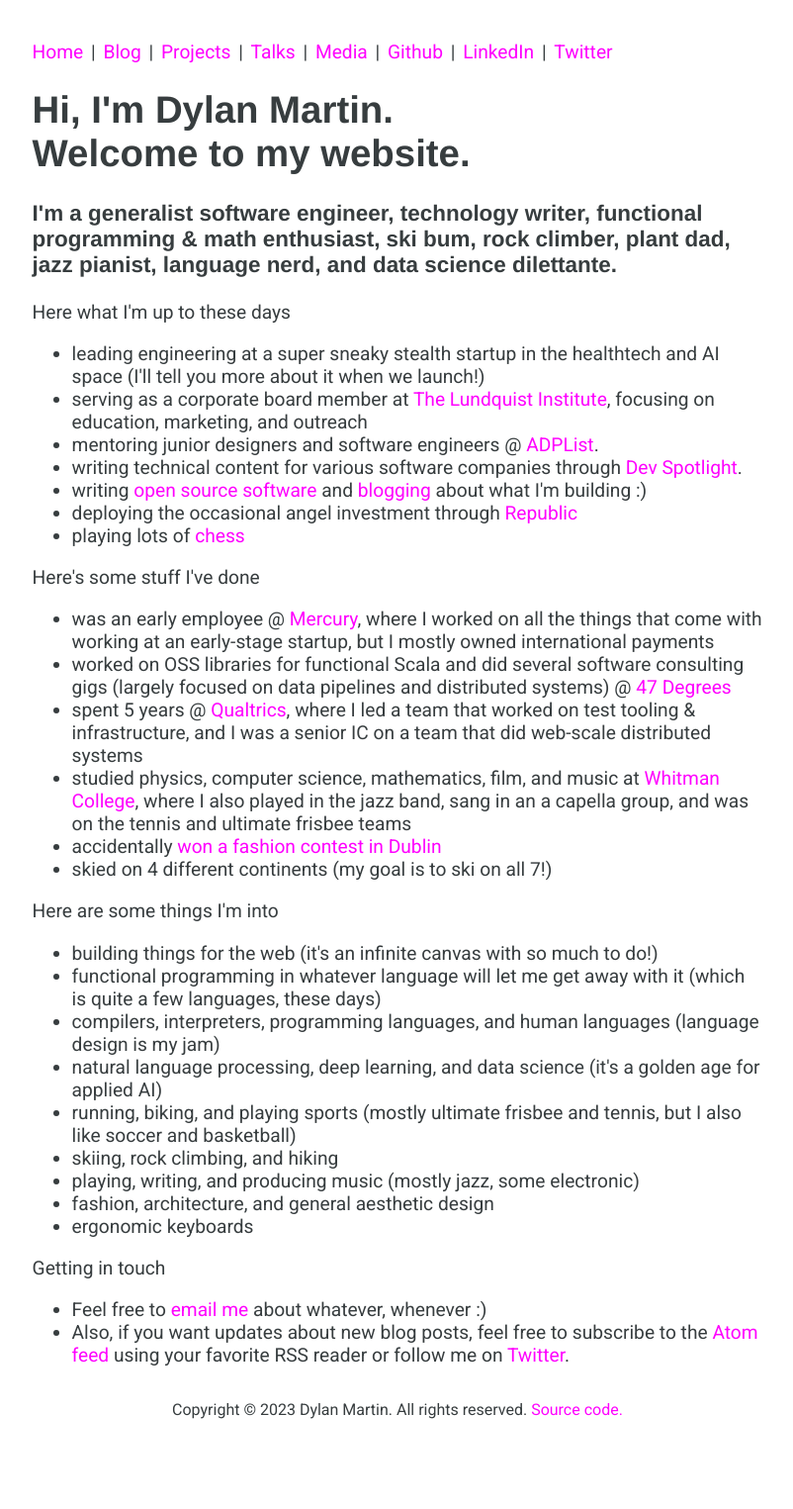
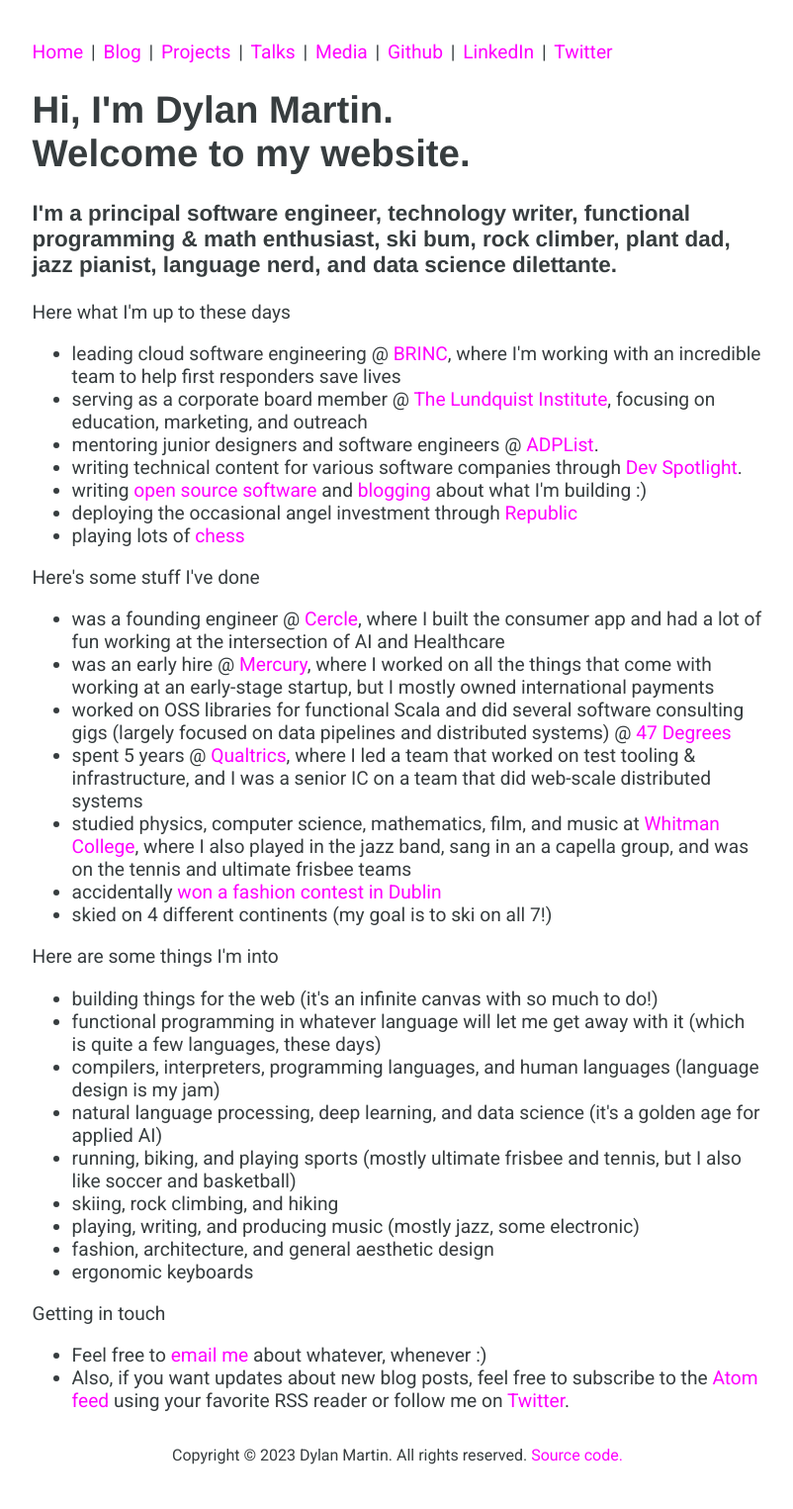
Before and after one commit to dmarticus/dmarticus.github.io, a Jekyll site: the page built from index.html, in a window 1280 px wide. Shown: the whole page at 99% size, without its empty margins (238-1040 px from the left). Built offline with Jekyll 4.4.1, drawn with Linux system fonts in a browser that asks for light colours; comment, search, counter and statistics services are not loaded; before the commit the page ends 1479 px from its top, so only the background shows below that.

Commit message:
fuck it ship it

```diff
--- a/index.html
+++ b/index.html
@@ -3,7 +3,7 @@
 title: Home
 ---
 <h1>Hi, I'm Dylan Martin. <br>Welcome to my website.</h1>
-<h3>I'm a generalist software engineer, technology writer, functional programming & math enthusiast, ski bum, rock
+<h3>I'm a principal software engineer, technology writer, functional programming & math enthusiast, ski bum, rock
   climber, plant dad, jazz
   pianist, language nerd, and
   data
@@ -11,8 +11,10 @@
 
 <header>Here what I'm up to these days</header>
 <ul>
-  <li>leading engineering at a super sneaky stealth startup in the healthtech and AI space (I'll tell you more about it when we launch!)</li>
-  <li>serving as a corporate board member at <a href="https://lundquist.org/" rel="noreferrer" target="_blank">The
+  <li>leading cloud software engineering @ <a href="https://brincdrones.com/" rel="noreferrer"
+      target="_blank">BRINC</a>,
+    where I'm working with an incredible team to help first responders save lives</li>
+  <li>serving as a corporate board member @ <a href="https://lundquist.org/" rel="noreferrer" target="_blank">The
       Lundquist Institute</a>, focusing on education, marketing, and outreach</li>
   <li>mentoring junior designers and software engineers @ <a href="https://adplist.org/" rel="noreferrer"
       target="_blank">ADPList</a>.</li>
@@ -28,8 +30,11 @@
 
 <header>Here's some stuff I've done</header>
 <ul>
-  <li>was an early employee @ <a href="https://mercury.com/about" rel="noreferrer" target="_blank">Mercury</a>, where I
-    worked on all the things that come with working at an early-stage startup, but I mostly owned international payments</li>
+  <li>was a founding engineer @ <a href="https://www.cercle.ai/" rel="noreferrer" target="_blank">Cercle</a>, where I
+    built the consumer app and had a lot of fun working at the intersection of AI and Healthcare</li>
+  <li>was an early hire @ <a href="https://mercury.com/about" rel="noreferrer" target="_blank">Mercury</a>, where I
+    worked on all the things that come with working at an early-stage startup, but I mostly owned international payments
+  </li>
   <li>worked on OSS libraries for functional Scala and did several software consulting gigs (largely focused on
     data
     pipelines and distributed systems) @ <a href="https://www.47deg.com/" rel="noreferrer" target="_blank">47
@@ -39,7 +44,8 @@
       rel="noreferrer" target="_blank">Qualtrics</a>, where I led a team that worked on test tooling & infrastructure,
     and I was a senior IC on a team that did web-scale distributed systems</li>
   <li>studied physics, computer science, mathematics, film, and music at <a href="https://www.whitman.edu/"
-      rel="noreferrer" target="_blank">Whitman College</a>, where I also played in the jazz band, sang in an a capella group, and was on the tennis and ultimate frisbee teams</li>
+      rel="noreferrer" target="_blank">Whitman College</a>, where I also played in the jazz band, sang in an a capella
+    group, and was on the tennis and ultimate frisbee teams</li>
   <li>accidentally <a
       href="https://www.independent.ie/style/fashion/fashion-news/shes-done-it-again-designer-laura-jayne-halton-wins-another-best-dressed-lady-prize-at-leopardstown-34430892.html"
       rel="noreferrer" target="_blank">won a fashion contest in Dublin</a></li>
@@ -64,6 +70,7 @@
 <header>Getting in touch</header>
 <ul>
   <li>Feel free to <a href="mailto:dmarticus@gmail.com">email me</a> about whatever, whenever :)</li>
-  <li>Also, if you want updates about new blog posts, feel free to subscribe to the <a href="/blog.xml">Atom feed</a> using your favorite RSS reader or
+  <li>Also, if you want updates about new blog posts, feel free to subscribe to the <a href="/blog.xml">Atom feed</a>
+    using your favorite RSS reader or
     follow me on <a href="https://twitter.com/dmarticus" rel="noreferrer" target="_blank">Twitter</a>.</li>
 </ul>
```
